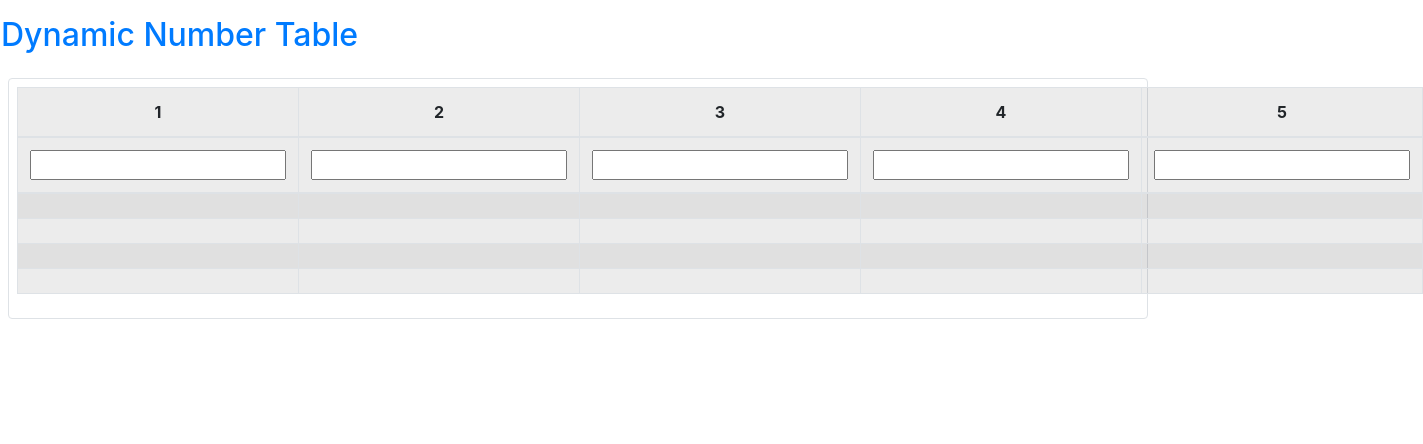
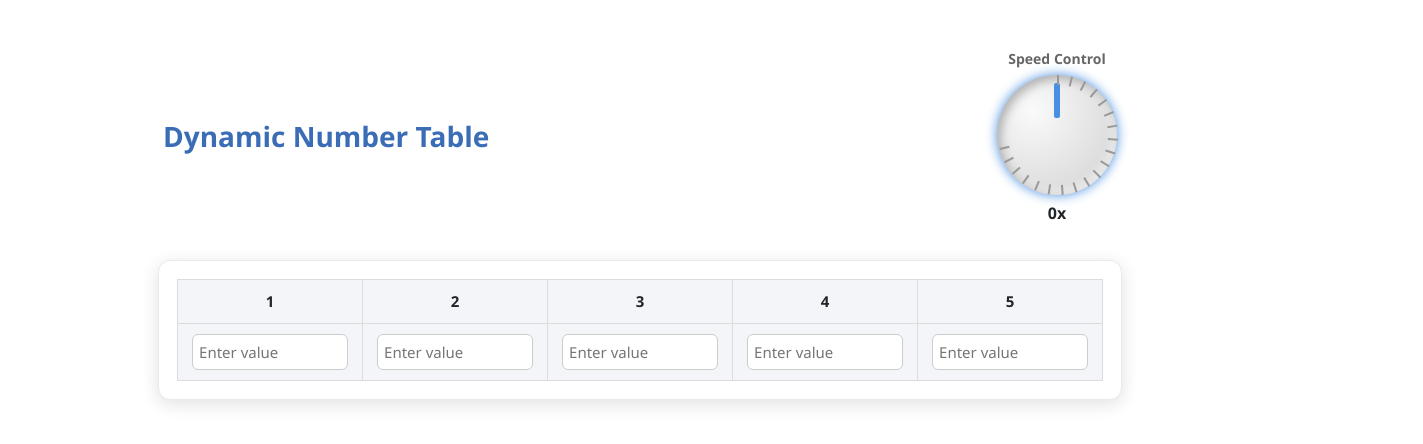
Before and after one commit to Akshay883-dev/Dynamic-Table, an Angular app: page /dynamic-table in a window 1280 px wide. Shown: the top 444 px of the page, 1423 px wide, since content can reach past the window. Built offline with nearby package versions, Linux system fonts and the light colour scheme.

Commit message:
add speed knob

```diff
--- a/src/app/app.routes.ts
+++ b/src/app/app.routes.ts
@@ -2,6 +2,6 @@ import { Routes } from '@angular/router';
 import { DynamicTableComponent } from './dynamic-table/dynamic-table.component';
 
 export const routes: Routes = [
-    {path: '', redirectTo: 'home', pathMatch: 'full' },
+    {path: '', redirectTo: 'dynamic-table', pathMatch: 'full' },
     {path: 'dynamic-table',component:DynamicTableComponent}
 ];
--- a/src/app/dynamic-table/dynamic-table.component.css
+++ b/src/app/dynamic-table/dynamic-table.component.css
@@ -0,0 +1,158 @@
+/* PAGE LAYOUT */
+.page-wrapper {
+  max-width: 1000px;
+  margin: 20px auto;
+  padding: 18px;
+  font-family: "Segoe UI", Arial, sans-serif;
+}
+
+.header-row {
+  display: flex;
+  justify-content: space-between;
+  align-items: center;
+  margin-bottom: 25px;
+  padding: 10px 5px;
+}
+
+.header-row h2 {
+  margin: 0;
+  font-size: 28px;
+  font-weight: 700;
+  color: #3a6db5;
+}
+
+/* TABLE BLOCK */
+.table-container {
+  background: #fff;
+  padding: 18px;
+  border-radius: 12px;
+  box-shadow: 0 4px 18px rgba(0,0,0,0.12);
+  border: 1px solid #eaeaea;
+}
+
+.timer {
+  font-size: 18px;
+  font-weight: 500;
+  margin-bottom: 10px;
+  color: #444;
+}
+
+/* CUSTOM TABLE */
+.custom-table {
+  width: 100%;
+  border-collapse: collapse;
+}
+
+.custom-table th {
+  text-align: center;
+  background: #f3f5f8;
+  padding: 10px;
+  border: 1px solid #dcdcdc;
+  font-weight: 600;
+  font-size: 15px;
+}
+
+.custom-table td {
+  text-align: center;
+  border: 1px solid #dcdcdc;
+  padding: 12px;
+  background: #ffffff;
+  font-size: 16px;
+}
+
+.custom-table input {
+  width: 95%;
+  padding: 6px;
+  border-radius: 6px;
+  border: 1px solid #ccc;
+  outline: none;
+  transition: 0.2s;
+}
+
+.custom-table input:focus {
+  border-color: #3a6db5;
+  box-shadow: 0 0 4px #3a6db5;
+}
+
+/* ===== SPEED CONTROL SECTION ===== */
+
+.speed-wrapper {
+  text-align: center;
+  user-select: none;
+}
+
+.speed-title {
+  font-size: 14px;
+  font-weight: 600;
+  margin-bottom: 6px;
+  color: #666;
+}
+
+/* KNOB CONTAINER */
+.knob-container {
+  width: 120px;
+  height: 120px;
+  position: relative;
+  margin: auto;
+  cursor: grab;
+  filter: drop-shadow(0 0 6px var(--speedColor));
+}
+
+.knob-container:active {
+  cursor: grabbing;
+}
+
+/* KNOB STYLING */
+.knob {
+  width: 100%;
+  height: 100%;
+  border-radius: 50%;
+  background: radial-gradient(circle at 30% 30%, #fafafa, #d0d0d0);
+
+  box-shadow:
+    inset 4px 4px 10px rgba(0, 0, 0, 0.25),
+    inset -4px -4px 10px rgba(255, 255, 255, 0.5);
+
+  transform: rotate(var(--angle));
+  transition: transform 0.1s linear;
+  position: relative;
+}
+
+.indicator {
+  width: 6px;
+  height: 35px;
+  background: var(--speedColor);
+  border-radius: 2px;
+  position: absolute;
+  top: 8px;
+  left: 50%;
+  transform: translateX(-50%);
+}
+
+/* TICKS */
+.ticks {
+  position: absolute;
+  width: 120px;
+  height: 120px;
+  top: 0;
+  left: 0;
+  pointer-events: none;
+}
+
+.ticks span {
+  position: absolute;
+  width: 2px;
+  height: 10px;
+  background: #999;
+  left: 50%;
+  top: 0;
+  transform-origin: center 60px;
+}
+
+/* SPEED VALUE TEXT */
+.speed-value {
+  margin-top: 6px;
+  font-size: 16px;
+  font-weight: 700;
+  color: var(--speedColor);
+}
--- a/src/app/dynamic-table/dynamic-table.component.html
+++ b/src/app/dynamic-table/dynamic-table.component.html
@@ -1,25 +1,57 @@
-<div class="row">
-    <h2 class="text-center m-2 p-2 text-primary "> Dynamic Number Table</h2>
+<div class="page-wrapper">
+
+    <div class="header-row">
+        <h2>Dynamic Number Table</h2>
+
+        <div class="speed-wrapper">
+            <div class="speed-title">Speed Control</div>
+
+            <div class="knob-container" [style.--angle]="knobAngle + 'deg'" [style.--speedColor]="speedColor"
+                (mousedown)="startKnobDrag($event)">
+
+                <div class="knob">
+                    <div class="indicator"></div>
                 </div>
-<div class="container rounded border border p-2 m-2">
-    <table class="table table-bordered table-striped table-active">
+
+                <div class="ticks">
+                    <span *ngFor="let t of ticks; let i = index"
+                        [style.transform]="'rotate(' + (i * (270/ticks.length)) + 'deg)'">
+                    </span>
+                </div>
+            </div>
+
+            <div class="speed-value">
+                {{ ((1000 - speed) / 100) | number:'1.0-0' }}x
+            </div>
+        </div>
+    </div>
+
+
+    <div class="table-container">
+        <div class="timer" *ngIf="timerStarted">
+            Timer: {{ timer.toFixed(1) }}s
+        </div>
+
+        <table class="custom-table">
             <thead>
-            <div class="timer" *ngIf="timerStarted">Timer: {{ timer.toFixed(1) }}s</div>
                 <tr>
-                <th class="text-center" *ngFor="let heading of headings">{{heading}}</th>
+                    <th *ngFor="let h of headings">{{ h }}</th>
                 </tr>
+
                 <tr>
-                <th><input [(ngModel)]="input0" type="number" (ngModelChange)="add(0, $event)" /></th>
-                <th><input [(ngModel)]="input1" type="number" (ngModelChange)="add(1, $event)" /></th>
-                <th><input [(ngModel)]="input2" type="number" (ngModelChange)="add(2, $event)" /></th>
-                <th><input [(ngModel)]="input3" type="number" (ngModelChange)="add(3, $event)" /></th>
-                <th><input [(ngModel)]="input4" type="number" (ngModelChange)="add(4, $event)" /></th>
+                    <th *ngFor="let h of headings; let i=index">
+                        <input [(ngModel)]="inputs[i]" type="number" placeholder="Enter value"
+                            (keydown.enter)="add(i, inputs[i]); inputs[i] = ''" />
+                    </th>
                 </tr>
             </thead>
+
             <tbody>
-            <tr *ngFor="let row of data">
+                <tr *ngFor="let row of visibleRows">
                     <td *ngFor="let col of row.cols">{{ col }}</td>
                 </tr>
             </tbody>
+        </table>
+    </div>
 
-    </table>
+</div>
--- a/src/app/dynamic-table/dynamic-table.component.ts
+++ b/src/app/dynamic-table/dynamic-table.component.ts
@@ -2,91 +2,168 @@ import { CommonModule } from '@angular/common';
 import { Component, OnInit } from '@angular/core';
 import { FormsModule } from '@angular/forms';
 
-interface numberIndex{
+interface numberIndex {
   cols: (number | null)[];
 }
 
 @Component({
   selector: 'app-dynamic-table',
   standalone: true,
-  imports: [CommonModule,FormsModule],
+  imports: [CommonModule, FormsModule],
   templateUrl: './dynamic-table.component.html',
   styleUrl: './dynamic-table.component.css'
 })
 export class DynamicTableComponent implements OnInit {
-    // Timer display
+
+  // Timer
   timerStarted = false;
   timer = 0;
   private interval: any = null;
 
-  // time start when first input happens
+  // Speed control
+  speed = 1000; // ms (slowest)
+  knobAngle = 0; // 0–270°
+  private isDragging = false;
+  ticks = Array(20).fill(0);
+speedColor = '#4a90e2'; // default blue
+
+
+  headings: string[] = ['1', '2', '3', '4', '5'];
+  inputs: any[] = ['', '', '', '', ''];
+
+  data: numberIndex[] = [];
+
+  ngOnInit(): void {
+    // create 4 empty rows
+    for (let i = 0; i < 4; i++) {
+      this.data.push({
+        cols: [null, null, null, null, null]
+      });
+    }
+  }
+
+  // ----------------------------
+  // TIMER
+  // ----------------------------
   startTimer() {
     if (this.timerStarted) return;
 
     this.timerStarted = true;
     this.timer = 0;
+
     this.interval = setInterval(() => {
       this.timer += 1;
       this.decreaseValues();
-    }, 1000);
+    }, this.speed);
   }
 
-  headings: string[] = [' 1', ' 2', ' 3', ' 4', ' 5'];
+  // SPEED KNOB LOGIC
+  startKnobDrag(event: MouseEvent) {
+    this.isDragging = true;
 
-  // this is for input
-  input0 = '';
-  input1 = '';
-  input2 = '';
-  input3 = '';
-  input4 = '';
-  //
-  data: numberIndex[] = [];
+    const moveHandler = (e: MouseEvent) => {
+      if (!this.isDragging) return;
 
-  ngOnInit(): void {
+      const knob = (event.target as HTMLElement).getBoundingClientRect();
+      const centerX = knob.left + knob.width / 2;
+      const centerY = knob.top + knob.height / 2;
 
-    // create 4 empty rows
-    for (let i = 0; i < 4; i++) {
-      this.data.push({
-        cols:[null,null,null,null,null]
-      });
-    }
+      const angle =
+        Math.atan2(e.clientY - centerY, e.clientX - centerX) * (180 / Math.PI);
+
+      let fixedAngle = angle + 90;
+      if (fixedAngle < 0) fixedAngle += 360;
+
+      // Lock to 0–270 degrees
+      fixedAngle = Math.min(Math.max(fixedAngle, 0), 270);
+
+      this.knobAngle = fixedAngle;
+      this.updateSpeedFromAngle();
+    };
+
+    const stopHandler = () => {
+      this.isDragging = false;
+      window.removeEventListener('mousemove', moveHandler);
+      window.removeEventListener('mouseup', stopHandler);
+    };
+
+    window.addEventListener('mousemove', moveHandler);
+    window.addEventListener('mouseup', stopHandler);
   }
 
+  updateSpeedFromAngle() {
+  const minSpeed = 200;
+  const maxSpeed = 1000;
+  const ratio = this.knobAngle / 270;
+
+  this.speed = maxSpeed - ratio * (maxSpeed - minSpeed);
+
+  // Color changes with speed: blue → purple → red
+  const r = Math.round(70 + ratio * 180);
+  const g = Math.round(130 - ratio * 80);
+  const b = Math.round(226 - ratio * 200);
+
+  this.speedColor = `rgb(${r}, ${g}, ${b})`;
+
+  // Restart timing interval
+  clearInterval(this.interval);
+  this.interval = setInterval(() => {
+    this.timer += 1;
+    this.decreaseValues();
+  }, this.speed);
+}
+
+
+  // ----------------------------
+  // ADD VALUES
+  // ----------------------------
   add(colIndex: number, value: number) {
-    if(value<1)return;
+    if (value < 0) return;
+
     this.startTimer();
-    // insert values
+
+    // Insert into first empty row
     for (let i = 0; i < this.data.length; i++) {
       if (this.data[i].cols[colIndex] === null) {
         this.data[i].cols[colIndex] = value;
-      return;
+        this.inputs[colIndex] = '';
+        return;
       }
     }
-    // adding value in lowest no.
-    let lowestvalue = Infinity;
+
+    // If no empty row → add to lowest value
+    let lowestValue = Infinity;
     let index = -1;
+
     for (let i = 0; i < this.data.length; i++) {
       const cell = this.data[i].cols[colIndex];
-      if (cell !== null && cell < lowestvalue) {
-        lowestvalue = cell;
+      if (cell !== null && cell < lowestValue) {
+        lowestValue = cell;
         index = i;
       }
     }
-      this.data[index].cols[colIndex] = value;
+
+    this.data[index].cols[colIndex] = lowestValue + value;
+    this.inputs[colIndex] = '';
   }
 
-    // decrease value in each cell
+  // VALUE DECREASING LOGIC
   private decreaseValues() {
     for (let r = 0; r < this.data.length; r++) {
       for (let c = 0; c < this.data[r].cols.length; c++) {
         let val = this.data[r].cols[c];
         if (val !== null) {
           val--;
-          this.data[r].cols[c] = val>0?val:null;
+          this.data[r].cols[c] = val > 0 ? val : null;
         }
-     }
-   }
- }
+      }
+    }
+  }
 
-
+  // ----------------------------
+  // ONLY SHOW ROWS WITH VALUES
+  // ----------------------------
+  get visibleRows() {
+    return this.data.filter(row => row.cols.some(c => c !== null));
+  }
 }
```
Lines whose indentation alone changed are shown as unchanged.
